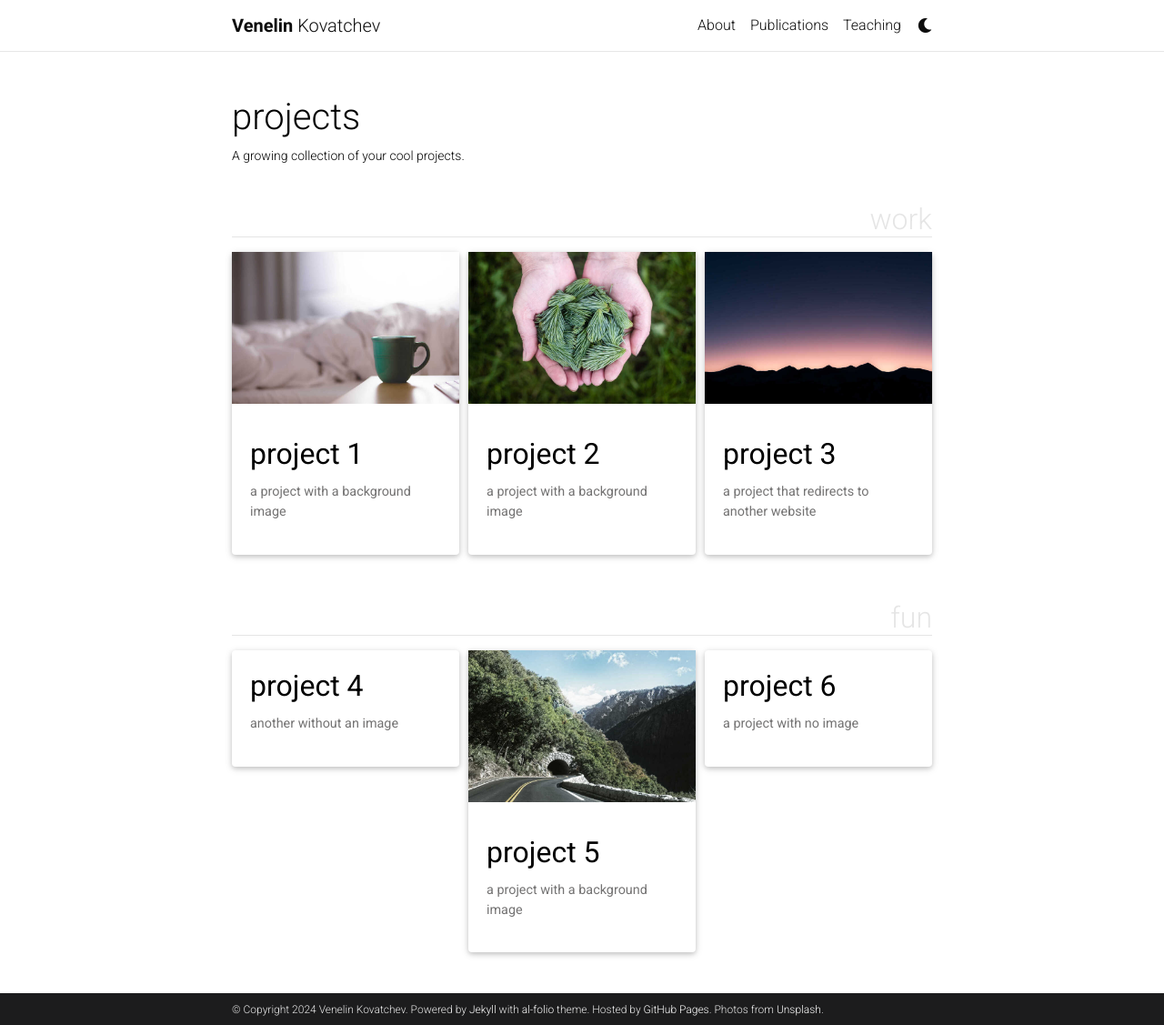
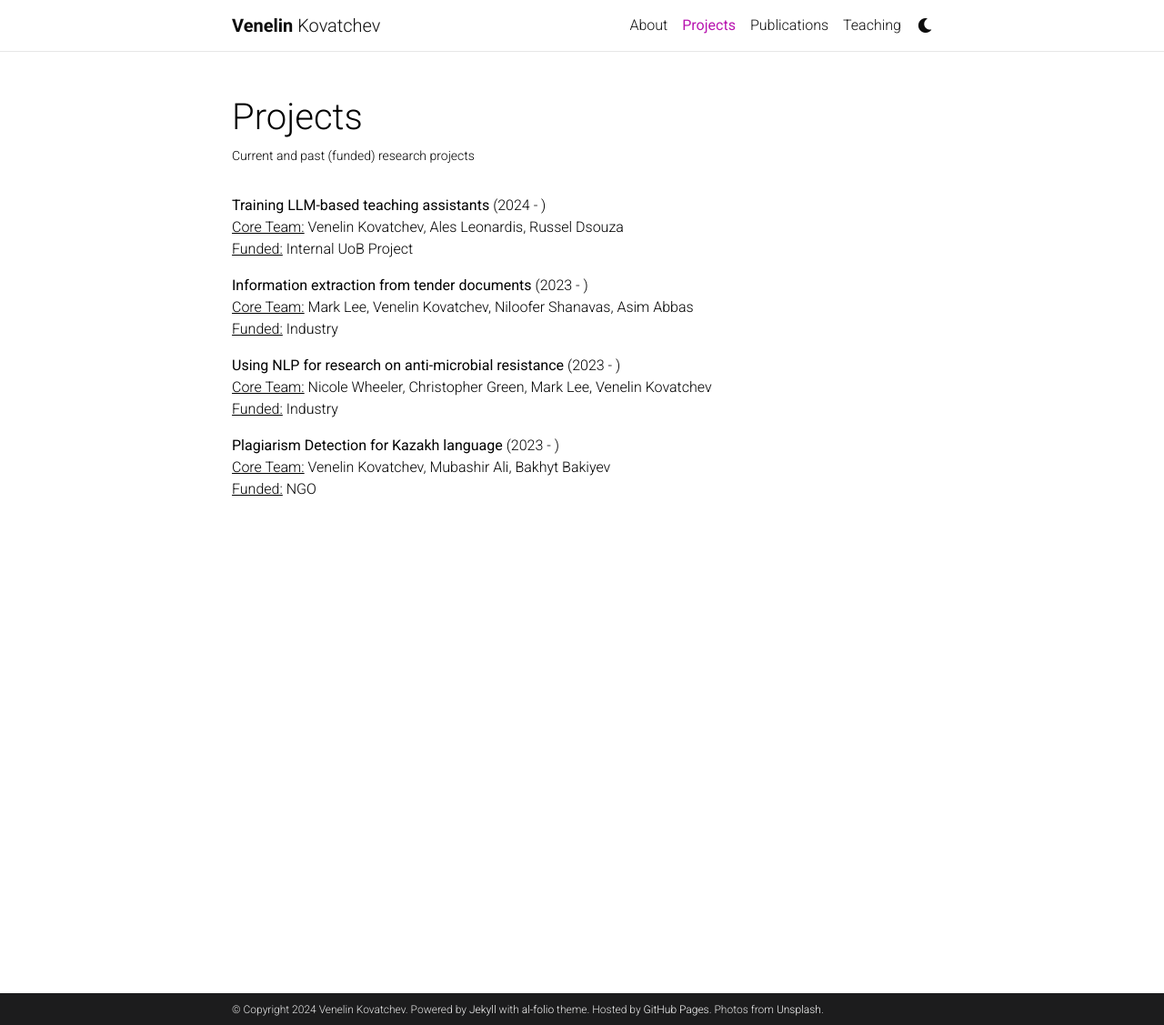
Before and after one commit to venelink/venelink.github.io, a Jekyll site: the page built from _pages/projects.md, in a window 1280 px wide and 1127 px high. Shown: the whole window at 91% size. Built offline with Jekyll 4.4.1, drawn with Linux system fonts in a browser that asks for light colours; full-size pictures stand in for the smaller copies a plugin makes; comment, search, counter and statistics services are not loaded; a style sheet for code colours, icons or effects is not loaded.

Commit message:
projects
Removing the original template for projects, adding a simplified version for now

```diff
--- a/_pages/projects.md
+++ b/_pages/projects.md
@@ -1,58 +1,24 @@
 ---
 layout: page
-title: projects
 permalink: /projects/
-description: A growing collection of your cool projects.
-nav: false
-nav_order: 2
-display_categories: [work, fun]
-horizontal: false
+title: Projects
+description: Current and past (funded) research projects
+nav: true
+nav_order: 1
 ---
 
-<!-- pages/projects.md -->
-<div class="projects">
-{%- if site.enable_project_categories and page.display_categories %}
-  <!-- Display categorized projects -->
-  {%- for category in page.display_categories %}
-  <h2 class="category">{{ category }}</h2>
-  {%- assign categorized_projects = site.projects | where: "category", category -%}
-  {%- assign sorted_projects = categorized_projects | sort: "importance" %}
-  <!-- Generate cards for each project -->
-  {% if page.horizontal -%}
-  <div class="container">
-    <div class="row row-cols-2">
-    {%- for project in sorted_projects -%}
-      {% include projects_horizontal.html %}
-    {%- endfor %}
-    </div>
-  </div>
-  {%- else -%}
-  <div class="grid">
-    {%- for project in sorted_projects -%}
-      {% include projects.html %}
-    {%- endfor %}
-  </div>
-  {%- endif -%}
-  {% endfor %}
+<b> Training LLM-based teaching assistants </b> (2024 - ) <br>
+<u> Core Team:</u> Venelin Kovatchev, Ales Leonardis, Russel Dsouza <br>
+<u> Funded:</u> Internal UoB Project
 
-{%- else -%}
-<!-- Display projects without categories -->
-  {%- assign sorted_projects = site.projects | sort: "importance" -%}
-  <!-- Generate cards for each project -->
-  {% if page.horizontal -%}
-  <div class="container">
-    <div class="row row-cols-2">
-    {%- for project in sorted_projects -%}
-      {% include projects_horizontal.html %}
-    {%- endfor %}
-    </div>
-  </div>
-  {%- else -%}
-  <div class="grid">
-    {%- for project in sorted_projects -%}
-      {% include projects.html %}
-    {%- endfor %}
-  </div>
-  {%- endif -%}
-{%- endif -%}
-</div>
+<b> Information extraction from tender documents </b> (2023 - ) <br>
+<u> Core Team:</u> Mark Lee, Venelin Kovatchev, Niloofer Shanavas, Asim Abbas <br>
+<u> Funded:</u> Industry
+
+<b> Using NLP for research on anti-microbial resistance </b> (2023 - ) <br>
+<u> Core Team:</u> Nicole Wheeler, Christopher Green, Mark Lee, Venelin Kovatchev <br>
+<u> Funded:</u> Industry
+
+<b> Plagiarism Detection for Kazakh language </b> (2023 - ) <br>
+<u> Core Team:</u> Venelin Kovatchev, Mubashir Ali, Bakhyt Bakiyev <br>
+<u> Funded:</u> NGO
```
Also changed, not shown: _pages/projects - orig.md (added, +58 -0 lines).
